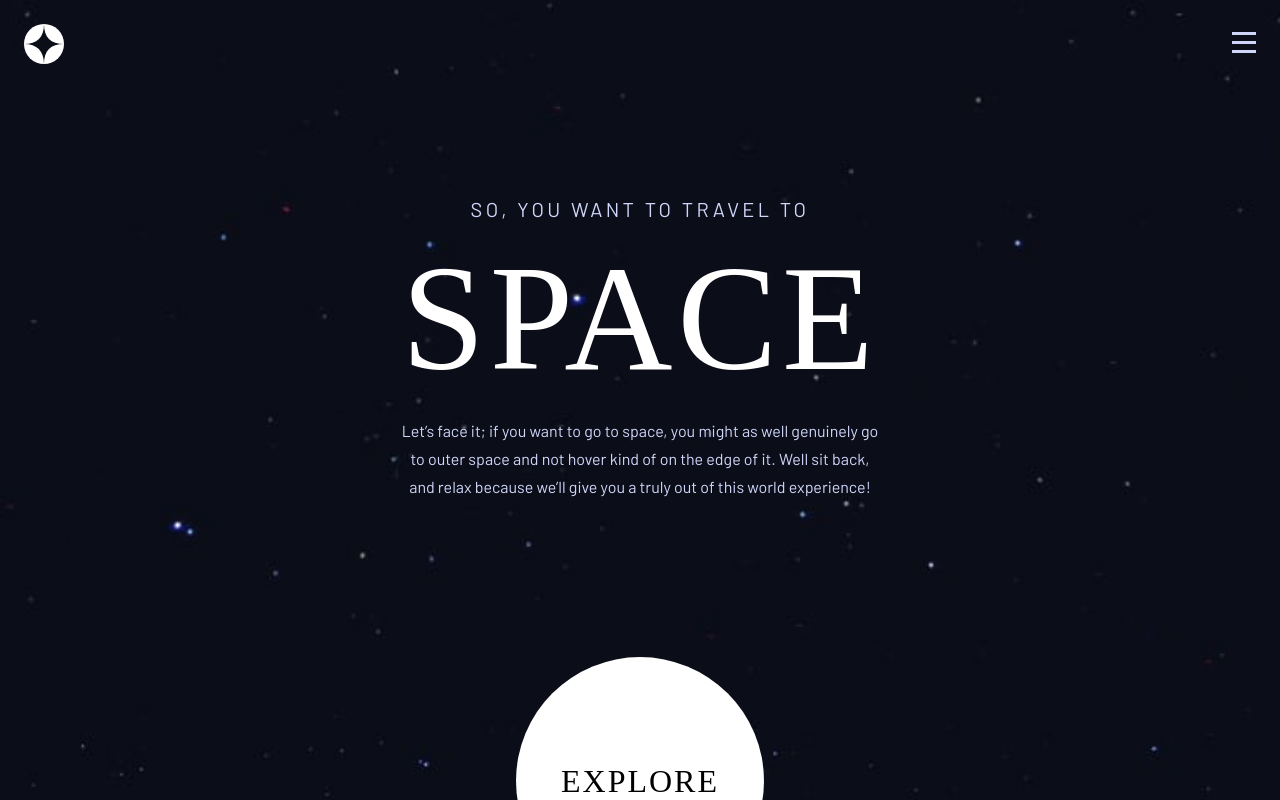
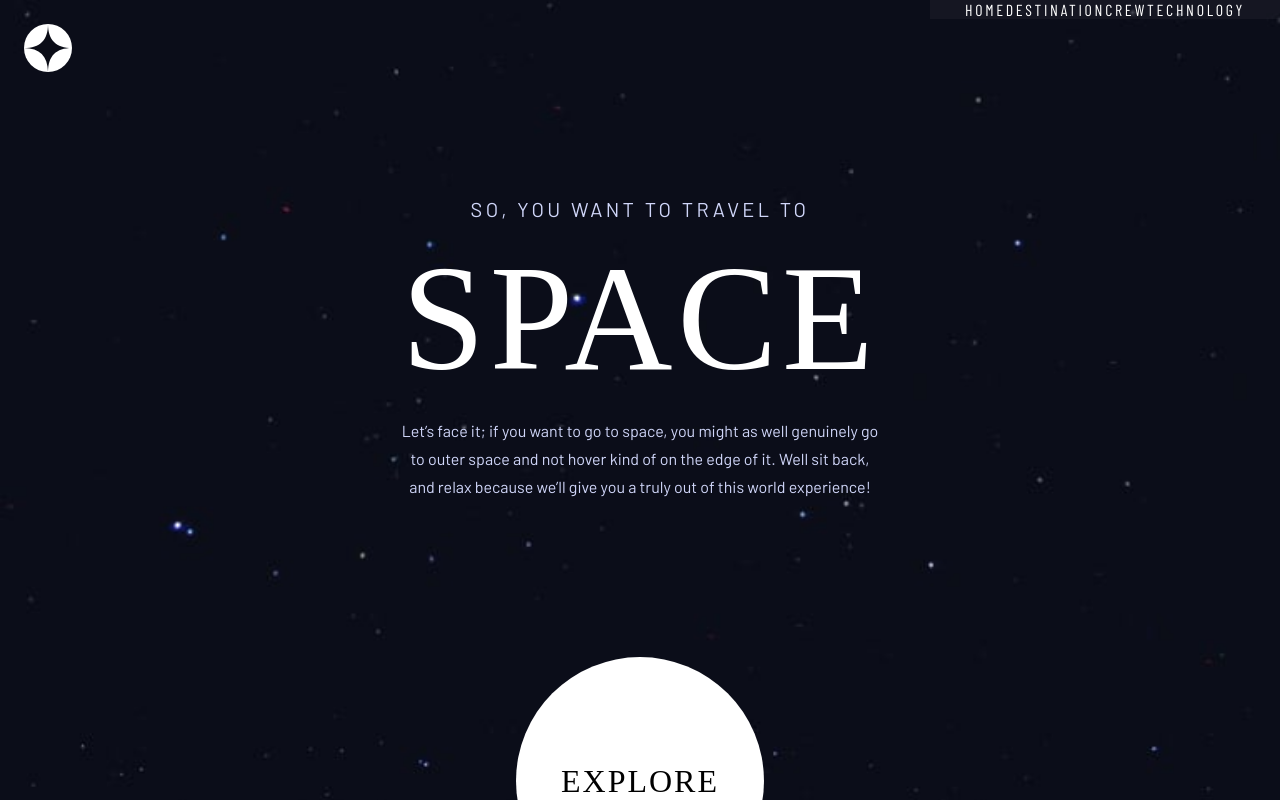
Before and after one commit to filip96zx/space-tourism, a React (Create React App) app: page / in a window 1280 px wide. Shown: the top 800 px of the page. Built offline with nearby package versions, Linux system fonts and the light colour scheme; a web font is replaced by a local one.

Commit message:
feat: menu component tablet handle

```diff
--- a/src/components/menu/Menu.style.ts
+++ b/src/components/menu/Menu.style.ts
@@ -1,4 +1,5 @@
 import styled from 'styled-components';
+import breakpoints from '../../globalStyles/breakpoints';
 
 const MenuStyled = styled.header`
   position: absolute;
@@ -29,6 +30,16 @@ const MenuStyled = styled.header`
     background: none;
     border: none;
   }
+
+  @media ${breakpoints.tablet} {
+    .menu-icon{
+      display: none;
+    }
+    .logo {
+      width: 48px;
+      height: 48px;
+    }
+  }
 `;
 
 export default MenuStyled;
--- a/src/components/menu/Navigation.style.ts
+++ b/src/components/menu/Navigation.style.ts
@@ -1,4 +1,5 @@
 import styled from 'styled-components';
+import breakpoints from '../../globalStyles/breakpoints';
 
 const NavigationStyled = styled.nav`
   position: fixed;
@@ -21,6 +22,27 @@ const NavigationStyled = styled.nav`
     margin-top: 15vh;
   }
 
+  @media ${breakpoints.tablet} {
+    position: absolute;
+    background: rgba(255, 255, 255, 0.04);
+    backdrop-filter: blur(81.5485px);
+    backdrop-filter: none;
+    top: 0;
+    right: 0;
+    width: auto;
+    height: auto;
+    padding: 0 35px;
+    &.hide {
+    transform: translateX(0);
+    }
+
+    ol {
+      margin-top: 0;
+      display: flex;
+    }
+
+
+  }
 `;
 
 export default NavigationStyled;
--- a/src/components/menu/NavigationItem.style.ts
+++ b/src/components/menu/NavigationItem.style.ts
@@ -1,8 +1,11 @@
 import styled from 'styled-components';
+import breakpoints from '../../globalStyles/breakpoints';
 
 const NavigationItemStyled = styled.li`
   counter-increment: counter;
   margin-bottom: 32px;
+  cursor: pointer;
+  -webkit-tap-highlight-color: transparent;
 
   a {
     font-family: 'Barlow Condensed', sans-serif;
@@ -10,7 +13,6 @@ const NavigationItemStyled = styled.li`
     letter-spacing: 2.7px;
     color: var(--font-color);
     text-decoration: none;
-    font-weight: 200;
     text-transform: uppercase;
     :before {
       content: "0" counter(counter);
@@ -19,6 +21,25 @@ const NavigationItemStyled = styled.li`
       letter-spacing: 2.7px;
     }
   }
+  @media ${breakpoints.tablet} {
+    padding: 0;
+    margin-bottom: 0;
+    a {
+      display: inline-block;
+      font-size: 14px;
+      line-height: 17px;
+      margin: 0 13px;
+      padding: 40px 0;
+      letter-spacing: 2.3625px;
+      transition: .3s;
+      :before {
+        content: none;
+      }
+      &.active {
+        border-bottom: 3px solid var(--font-color);
+      }
+    }
+    }
 
 `;
 
--- a/src/components/menu/NavigationItem.tsx
+++ b/src/components/menu/NavigationItem.tsx
@@ -1,5 +1,5 @@
 import React from 'react';
-import { Link } from 'react-router-dom';
+import { Link, useLocation } from 'react-router-dom';
 import NavigationItemStyled from './NavigationItem.style';
 
 interface Props {
@@ -9,9 +9,17 @@ interface Props {
 }
 
 const NavigationItem: React.FC<Props> = ({ text, to, closeMenu }) => {
+
+  const location = useLocation();
+
+  const isActive = () => {
+    if (location.pathname === '/' && text === 'home') return 'active';
+    return location.pathname.substring(1) === text ? 'active' : '';
+  };
+
   return (
-    <NavigationItemStyled>
-      <Link onClick={closeMenu} to={to}>{text}</Link>
+    <NavigationItemStyled >
+      <Link className={isActive()} onClick={closeMenu} to={to}>{text}</Link>
     </NavigationItemStyled>
   );
 };
```
